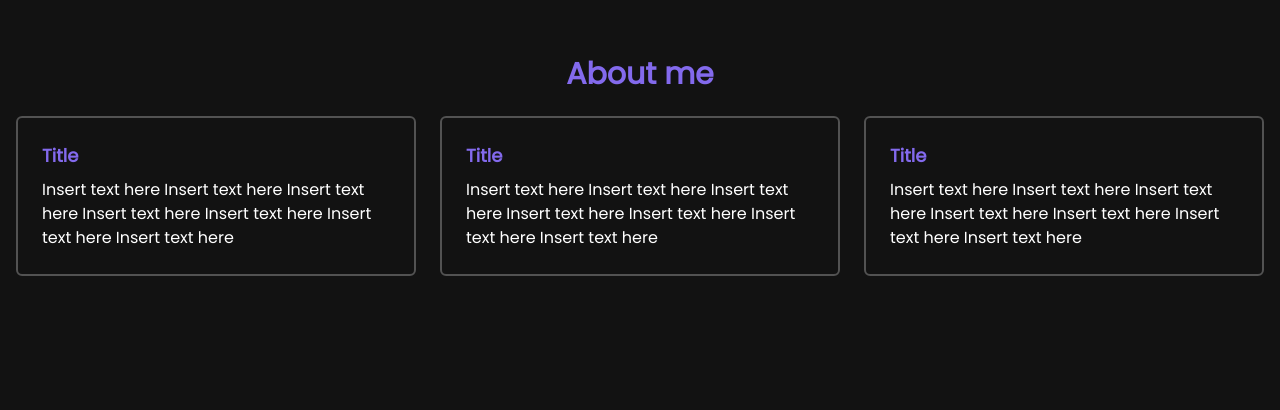
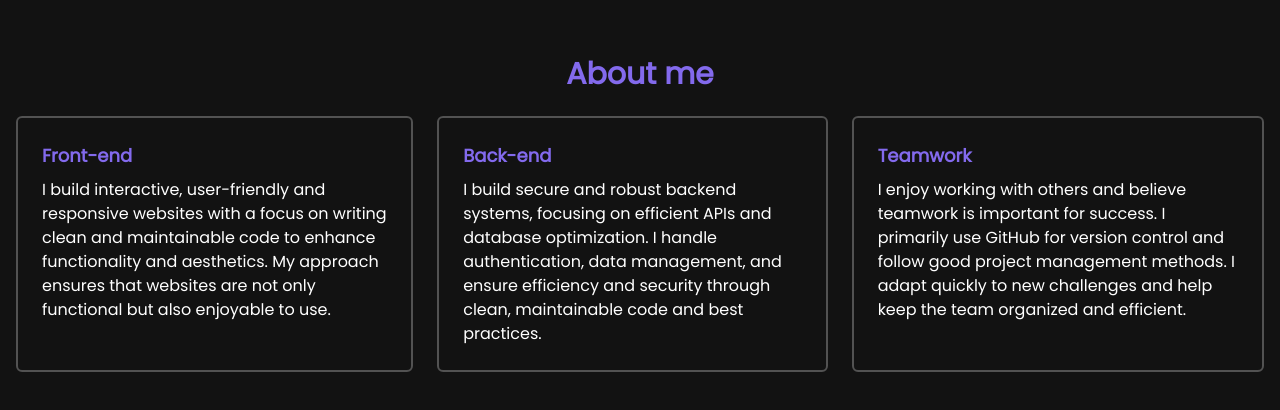
Before and after one commit to Laraass/portfolio, a React (Vite) app: page / in a window 1280 px wide. Shown: the part 856-1266 px from the top of the page. Built offline with nearby package versions, Linux system fonts and the light colour scheme.

Commit message:
add content

```diff
--- a/src/sections/About.tsx
+++ b/src/sections/About.tsx
@@ -10,18 +10,24 @@ const About: React.FC = () => {
     >
       <div className="flex flex-col gap-6 items-center">
         <h2 className="text-3xl font-bold text-primary">About me</h2>
-        <div className="flex flex-col md:flex-row gap-6 justify-center items-center">
+        <div className="flex flex-col md:flex-row gap-6 items-stretch">
           <Card
-            title="Title"
-            content="Insert text here Insert text here Insert text here Insert text here Insert text here Insert text here Insert text here"
+            title="Front-end"
+            content="I build interactive, user-friendly and responsive websites with a
+            focus on writing clean and maintainable code to enhance functionality and aesthetics.
+            My approach ensures that websites are not only functional but also enjoyable to use."
           />
           <Card
-            title="Title"
-            content="Insert text here Insert text here Insert text here Insert text here Insert text here Insert text here Insert text here"
+            title="Back-end"
+            content="I build secure and robust backend systems, focusing on efficient APIs and
+            database optimization. I handle authentication, data management, and ensure efficiency
+            and security through clean, maintainable code and best practices."
           />
           <Card
-            title="Title"
-            content="Insert text here Insert text here Insert text here Insert text here Insert text here Insert text here Insert text here"
+            title="Teamwork"
+            content="I enjoy working with others and believe teamwork is important for success.
+            I primarily use GitHub for version control and follow good project management methods.
+            I adapt quickly to new challenges and help keep the team organized and efficient."
           />
         </div>
       </div>
```
